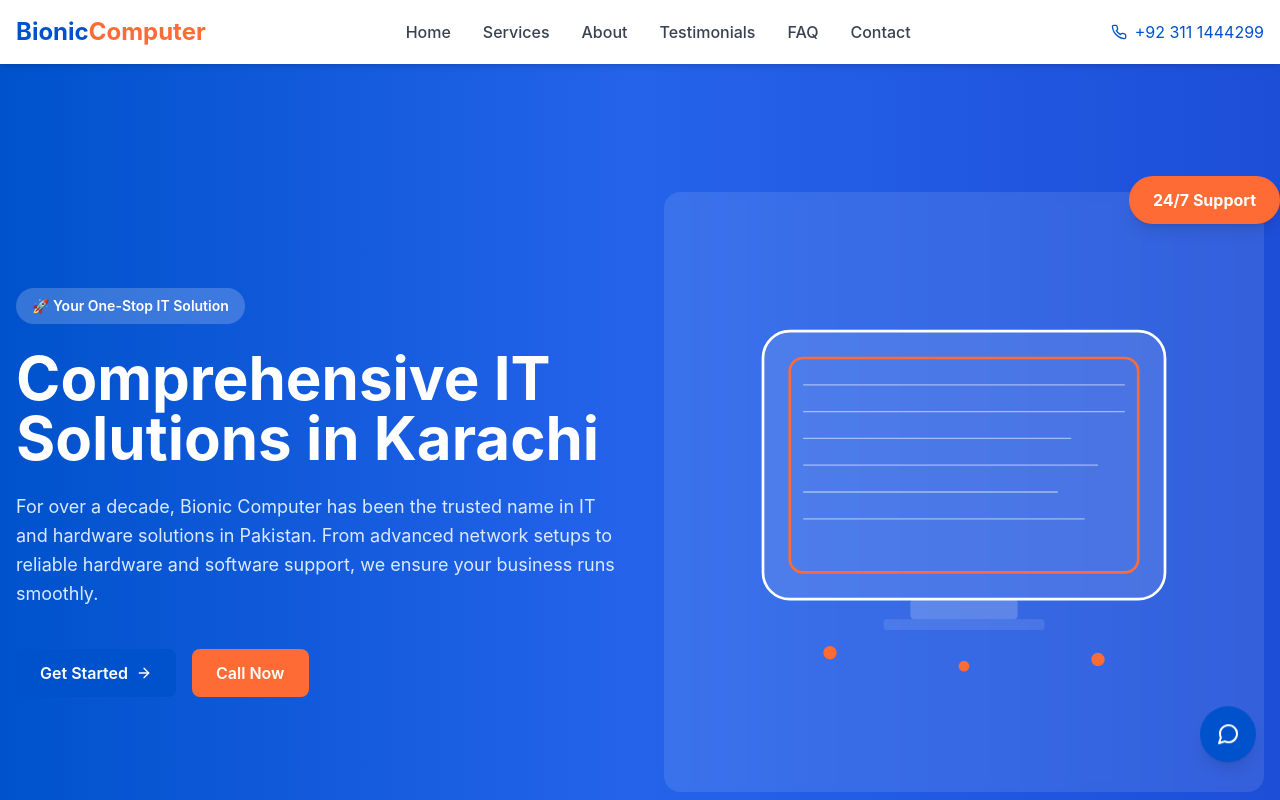
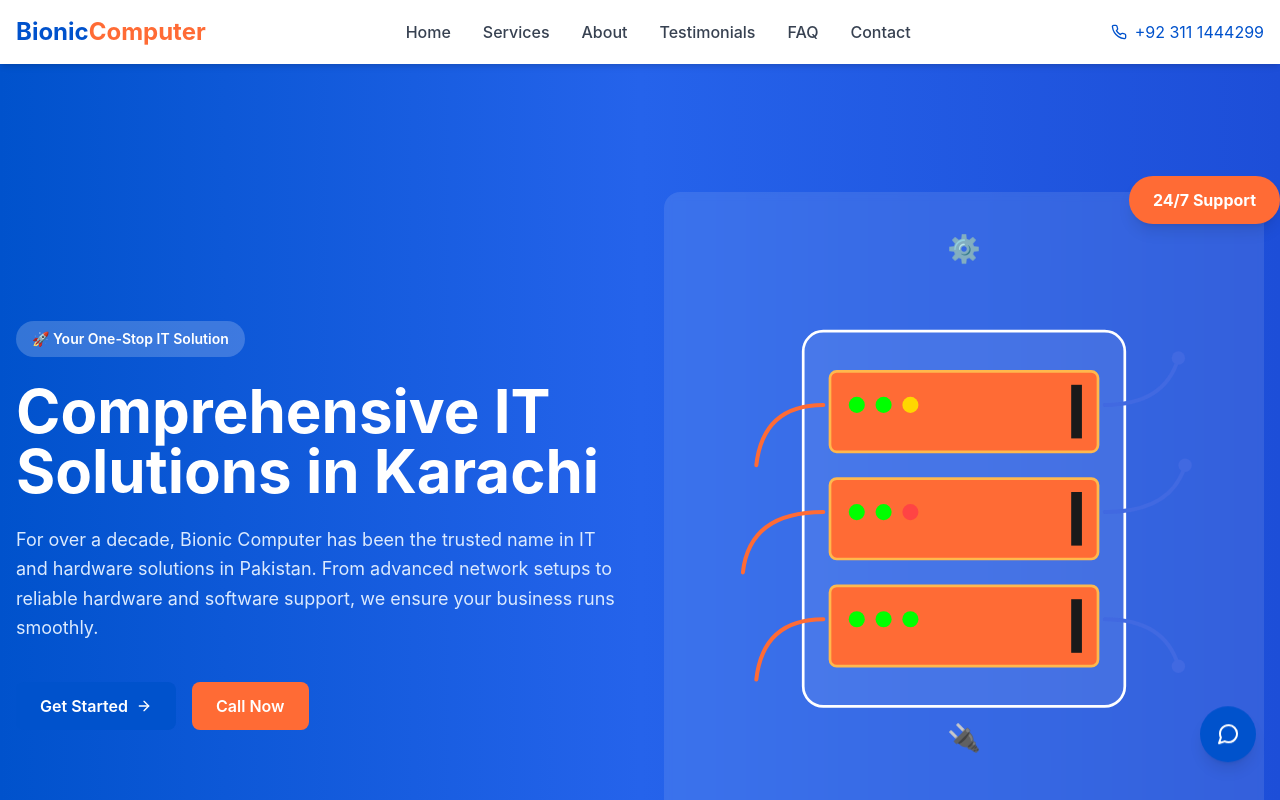
Before and after one commit to Awais4040/bionic-computer, a Next.js app: page / in a window 1280 px wide. Shown: the top 800 px of the page. Built offline with nearby package versions, Linux system fonts and the light colour scheme.

Commit message:
Update Hero.jsx

```diff
--- a/src/components/Hero.jsx
+++ b/src/components/Hero.jsx
@@ -29,36 +29,58 @@
             </div>
           </div>
 
-          {/* Right - Hero Image */}
+          {/* Right - Server Illustration */}
           <div className="hidden md:block">
             <div className="relative">
-              {/* Main image container */}
+              {/* Main server container */}
               <div className="bg-white bg-opacity-10 rounded-2xl p-8 backdrop-blur-sm overflow-hidden">
                 <svg
-                  viewBox="0 0 400 400"
+                  viewBox="0 0 400 450"
                   xmlns="http://www.w3.org/2000/svg"
                   className="w-full h-auto animate-pulse"
                 >
-                  {/* Computer/Monitor illustration */}
-                  <rect x="50" y="80" width="300" height="200" fill="#ffffff" fillOpacity="0.1" rx="20" stroke="#ffffff" strokeWidth="2"/>
+                  {/* Rack */}
+                  <rect x="80" y="80" width="240" height="280" fill="#ffffff" fillOpacity="0.08" rx="15" stroke="#ffffff" strokeWidth="2"/>
 
-                  {/* Screen display lines */}
-                  <rect x="70" y="100" width="260" height="160" fill="none" stroke="#FF6B35" strokeWidth="2" rx="10"/>
-                  <line x1="80" y1="120" x2="320" y2="120" stroke="#ffffff" strokeWidth="1" opacity="0.5"/>
-                  <line x1="80" y1="140" x2="320" y2="140" stroke="#ffffff" strokeWidth="1" opacity="0.5"/>
-                  <line x1="80" y1="160" x2="280" y2="160" stroke="#ffffff" strokeWidth="1" opacity="0.5"/>
-                  <line x1="80" y1="180" x2="300" y2="180" stroke="#ffffff" strokeWidth="1" opacity="0.5"/>
-                  <line x1="80" y1="200" x2="270" y2="200" stroke="#ffffff" strokeWidth="1" opacity="0.5"/>
-                  <line x1="80" y1="220" x2="290" y2="220" stroke="#ffffff" strokeWidth="1" opacity="0.5"/>
+                  {/* Server 1 */}
+                  <rect x="100" y="110" width="200" height="60" fill="#FF6B35" rx="5" stroke="#FFB84D" strokeWidth="2"/>
+                  <circle cx="120" cy="135" r="6" fill="#00FF00"/>
+                  <circle cx="140" cy="135" r="6" fill="#00FF00"/>
+                  <circle cx="160" cy="135" r="6" fill="#FFD700"/>
+                  <rect x="280" y="120" width="8" height="40" fill="#1a1a1a"/>
 
-                  {/* Monitor base */}
-                  <rect x="160" y="280" width="80" height="15" fill="#ffffff" fillOpacity="0.2" rx="3"/>
-                  <rect x="140" y="295" width="120" height="8" fill="#ffffff" fillOpacity="0.1" rx="2"/>
+                  {/* Server 2 */}
+                  <rect x="100" y="190" width="200" height="60" fill="#FF6B35" rx="5" stroke="#FFB84D" strokeWidth="2"/>
+                  <circle cx="120" cy="215" r="6" fill="#00FF00"/>
+                  <circle cx="140" cy="215" r="6" fill="#00FF00"/>
+                  <circle cx="160" cy="215" r="6" fill="#FF4444"/>
+                  <rect x="280" y="200" width="8" height="40" fill="#1a1a1a"/>
 
-                  {/* Decorative elements */}
-                  <circle cx="100" cy="320" r="5" fill="#FF6B35"/>
-                  <circle cx="200" cy="330" r="4" fill="#FF6B35"/>
-                  <circle cx="300" cy="325" r="5" fill="#FF6B35"/>
+                  {/* Server 3 */}
+                  <rect x="100" y="270" width="200" height="60" fill="#FF6B35" rx="5" stroke="#FFB84D" strokeWidth="2"/>
+                  <circle cx="120" cy="295" r="6" fill="#00FF00"/>
+                  <circle cx="140" cy="295" r="6" fill="#00FF00"/>
+                  <circle cx="160" cy="295" r="6" fill="#00FF00"/>
+                  <rect x="280" y="280" width="8" height="40" fill="#1a1a1a"/>
+
+                  {/* Power cables - Left side */}
+                  <path d="M 95 135 Q 50 135 45 180" stroke="#FF6B35" strokeWidth="3" fill="none" strokeLinecap="round"/>
+                  <path d="M 95 215 Q 40 215 35 260" stroke="#FF6B35" strokeWidth="3" fill="none" strokeLinecap="round"/>
+                  <path d="M 95 295 Q 50 295 45 340" stroke="#FF6B35" strokeWidth="3" fill="none" strokeLinecap="round"/>
+
+                  {/* Network cables - Right side */}
+                  <path d="M 305 135 Q 350 135 360 100" stroke="#4169E1" strokeWidth="3" fill="none" strokeLinecap="round"/>
+                  <path d="M 305 215 Q 355 215 365 180" stroke="#4169E1" strokeWidth="3" fill="none" strokeLinecap="round"/>
+                  <path d="M 305 295 Q 350 295 360 330" stroke="#4169E1" strokeWidth="3" fill="none" strokeLinecap="round"/>
+
+                  {/* Cable connectors */}
+                  <circle cx="360" cy="100" r="5" fill="#4169E1"/>
+                  <circle cx="365" cy="180" r="5" fill="#4169E1"/>
+                  <circle cx="360" cy="330" r="5" fill="#4169E1"/>
+
+                  {/* Decorative icons */}
+                  <text x="200" y="25" fontSize="20" textAnchor="middle" fill="#FFD700">⚙️</text>
+                  <text x="200" y="390" fontSize="20" textAnchor="middle" fill="#4169E1">🔌</text>
                 </svg>
               </div>
 
```
